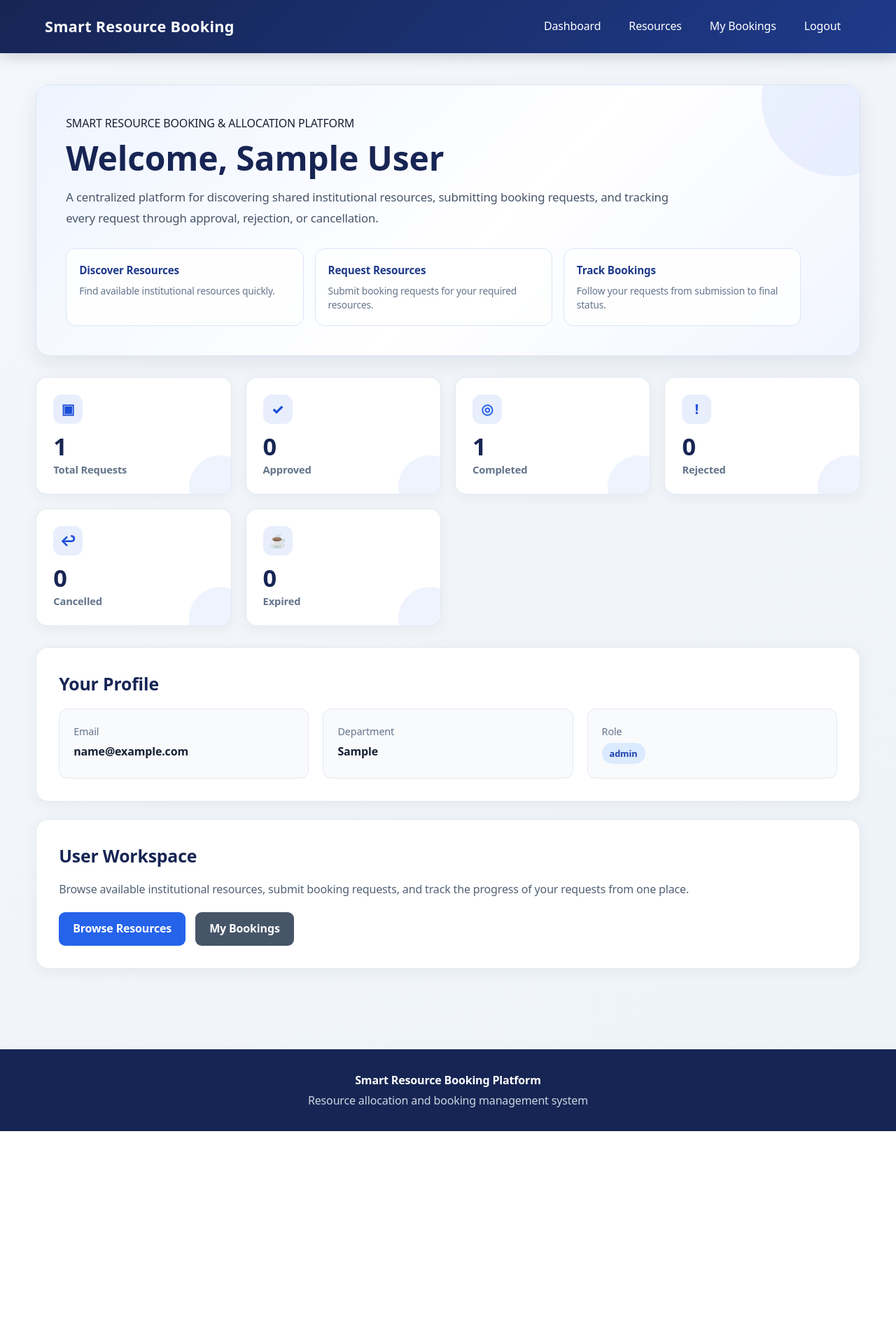
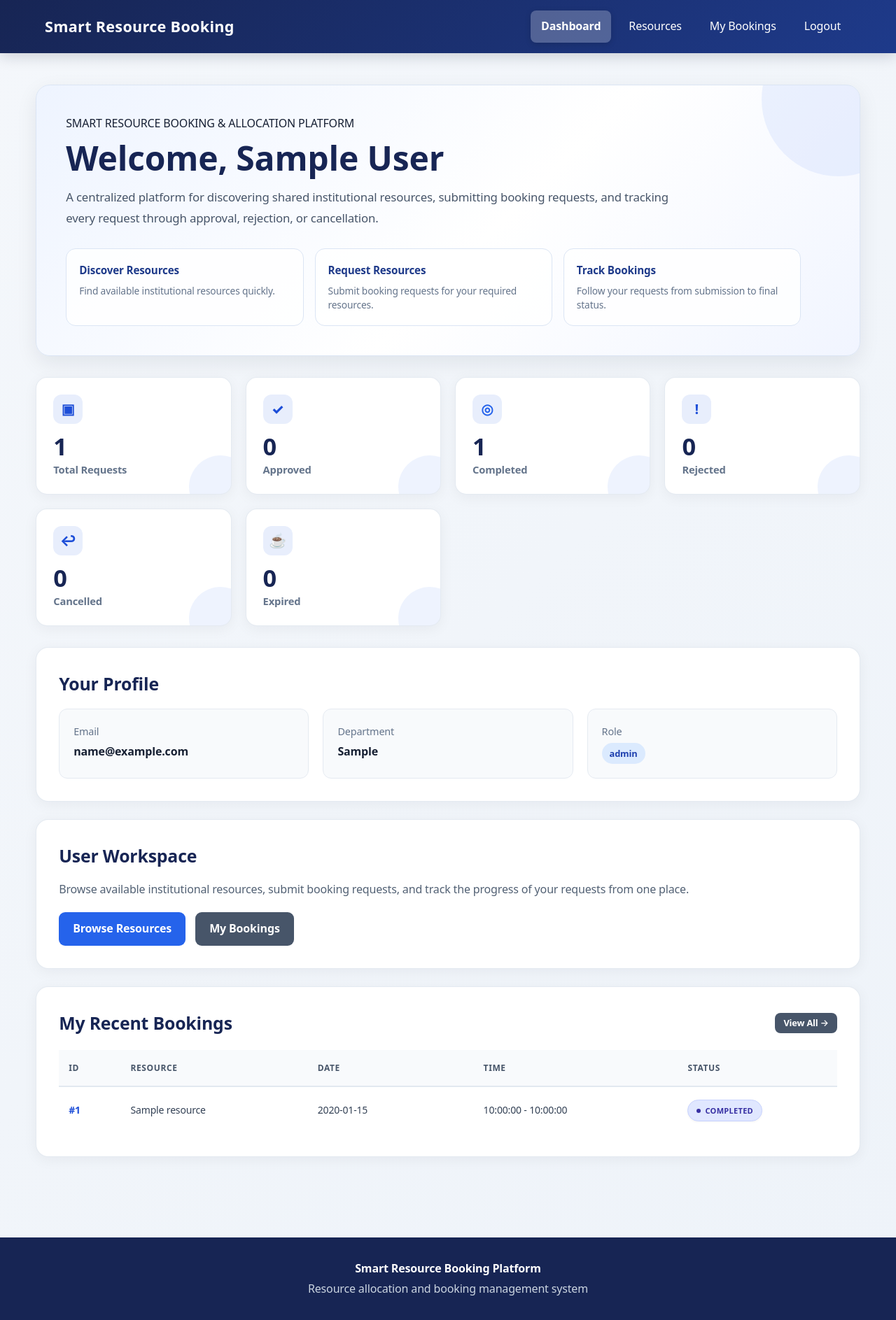
Before and after one commit to ko-27/smart-resource-booking, a Flask app: page /dashboard in a window 1280 px wide. Shown: the whole page at 70% size. Before the commit the page ends 1617 px from the top, so only its background shows below. Run offline with Flask 3, Linux system fonts and the light colour scheme; a user stored in the database is signed in; tables that the repository leaves empty hold one stand-in row (values such as "Sample post").

Commit message:
feat: add dashboard recent activity widget, resource quick-activation, and active navigation indicators

```diff
--- a/backend/app.py
+++ b/backend/app.py
@@ -71,6 +71,11 @@ def create_app(test_config=None):
                 status="EXPIRED"
             ).count()
 
+            recent_bookings = Booking.query.order_by(
+                Booking.booking_date.desc(),
+                Booking.start_time.desc()
+            ).limit(5).all()
+
             return render_template(
                 "dashboard.html",
                 user=current_user,
@@ -78,7 +83,8 @@ def create_app(test_config=None):
                 booked_count=booked_count,
                 pending_count=pending_count,
                 completed_count=completed_count,
-                expired_count=expired_count
+                expired_count=expired_count,
+                recent_bookings=recent_bookings
             )
 
         requested_count = Booking.query.filter_by(
@@ -110,6 +116,13 @@ def create_app(test_config=None):
             status="EXPIRED"
         ).count()
 
+        recent_bookings = Booking.query.filter_by(
+            user_id=current_user.id
+        ).order_by(
+            Booking.booking_date.desc(),
+            Booking.start_time.desc()
+        ).limit(5).all()
+
         return render_template(
             "dashboard.html",
             user=current_user,
@@ -118,7 +131,8 @@ def create_app(test_config=None):
             completed_count=completed_count,
             rejected_count=rejected_count,
             cancelled_count=cancelled_count,
-            expired_count=expired_count
+            expired_count=expired_count,
+            recent_bookings=recent_bookings
         )
 
     @app.errorhandler(404)
--- a/backend/static/css/style.css
+++ b/backend/static/css/style.css
@@ -2265,3 +2265,10 @@ textarea:focus {
         scroll-behavior: auto !important;
     }
 }
+
+/* Active Nav Link Styling */
+.nav-links a.active {
+    background: rgba(255, 255, 255, 0.24) !important;
+    font-weight: 700 !important;
+    box-shadow: 0 2px 8px rgba(0, 0, 0, 0.15) !important;
+}
--- a/backend/templates/bookings/list.html
+++ b/backend/templates/bookings/list.html
@@ -40,7 +40,7 @@
             Resources
         </a>
 
-        <a href="{{ url_for('bookings.list_bookings') }}">
+        <a href="{{ url_for('bookings.list_bookings') }}" class="active">
             {% if current_user.role == "ADMIN" %}
                 Booking Requests
             {% else %}
--- a/backend/templates/dashboard.html
+++ b/backend/templates/dashboard.html
@@ -27,7 +27,7 @@
 
     <div class="nav-links">
 
-        <a href="{{ url_for('dashboard') }}">
+        <a href="{{ url_for('dashboard') }}" class="active">
             Dashboard
         </a>
 
@@ -474,6 +474,91 @@
     {% endif %}
 
 
+    <!-- Recent Activity -->
+    <div class="card recent-activity-card">
+
+        <div style="display: flex; justify-content: space-between; align-items: center; margin-bottom: 18px; flex-wrap: wrap; gap: 10px;">
+            <h2 style="margin-bottom: 0;">
+                {% if user.role == "ADMIN" %}
+                    Recent Booking Activity
+                {% else %}
+                    My Recent Bookings
+                {% endif %}
+            </h2>
+
+            <a href="{{ url_for('bookings.list_bookings') }}"
+               class="btn btn-secondary btn-small">
+                View All &rarr;
+            </a>
+        </div>
+
+        {% if recent_bookings %}
+
+            <div class="table-wrapper">
+
+                <table class="booking-table">
+
+                    <thead>
+                        <tr>
+                            <th>ID</th>
+                            {% if user.role == "ADMIN" %}
+                                <th>Requested By</th>
+                            {% endif %}
+                            <th>Resource</th>
+                            <th>Date</th>
+                            <th>Time</th>
+                            <th>Status</th>
+                        </tr>
+                    </thead>
+
+                    <tbody>
+                        {% for b in recent_bookings %}
+                            <tr>
+                                <td class="booking-id">#{{ b.id }}</td>
+                                {% if user.role == "ADMIN" %}
+                                    <td class="requester-cell">
+                                        <strong>{{ b.user.name }}</strong>
+                                        <span>{{ b.user.email }}</span>
+                                    </td>
+                                {% endif %}
+                                <td>{{ b.resource.name }}</td>
+                                <td class="date-cell">{{ b.booking_date }}</td>
+                                <td class="time-cell">{{ b.start_time }} - {{ b.end_time }}</td>
+                                <td>
+                                    {% if b.status == "PENDING" %}
+                                        <span class="status-badge status-pending">PENDING</span>
+                                    {% elif b.status == "BOOKED" %}
+                                        <span class="status-badge status-booked">BOOKED</span>
+                                    {% elif b.status == "COMPLETED" %}
+                                        <span class="status-badge status-completed">COMPLETED</span>
+                                    {% elif b.status == "EXPIRED" %}
+                                        <span class="status-badge status-expired">EXPIRED</span>
+                                    {% elif b.status == "REJECTED" %}
+                                        <span class="status-badge status-rejected">REJECTED</span>
+                                    {% elif b.status == "CANCELLED" %}
+                                        <span class="status-badge status-cancelled">CANCELLED</span>
+                                    {% else %}
+                                        <span class="status-badge">{{ b.status }}</span>
+                                    {% endif %}
+                                </td>
+                            </tr>
+                        {% endfor %}
+                    </tbody>
+
+                </table>
+
+            </div>
+
+        {% else %}
+
+            <p style="color: #64748b; margin-top: 10px;">
+                No recent booking activity recorded yet.
+            </p>
+
+        {% endif %}
+
+    </div>
+
 </main>
 
 
```
Also changed, not shown: backend/resources.py (+47 -0 lines), backend/templates/resources/list.html (+15 -3 lines), tests/test_resources.py (+46 -0 lines).
